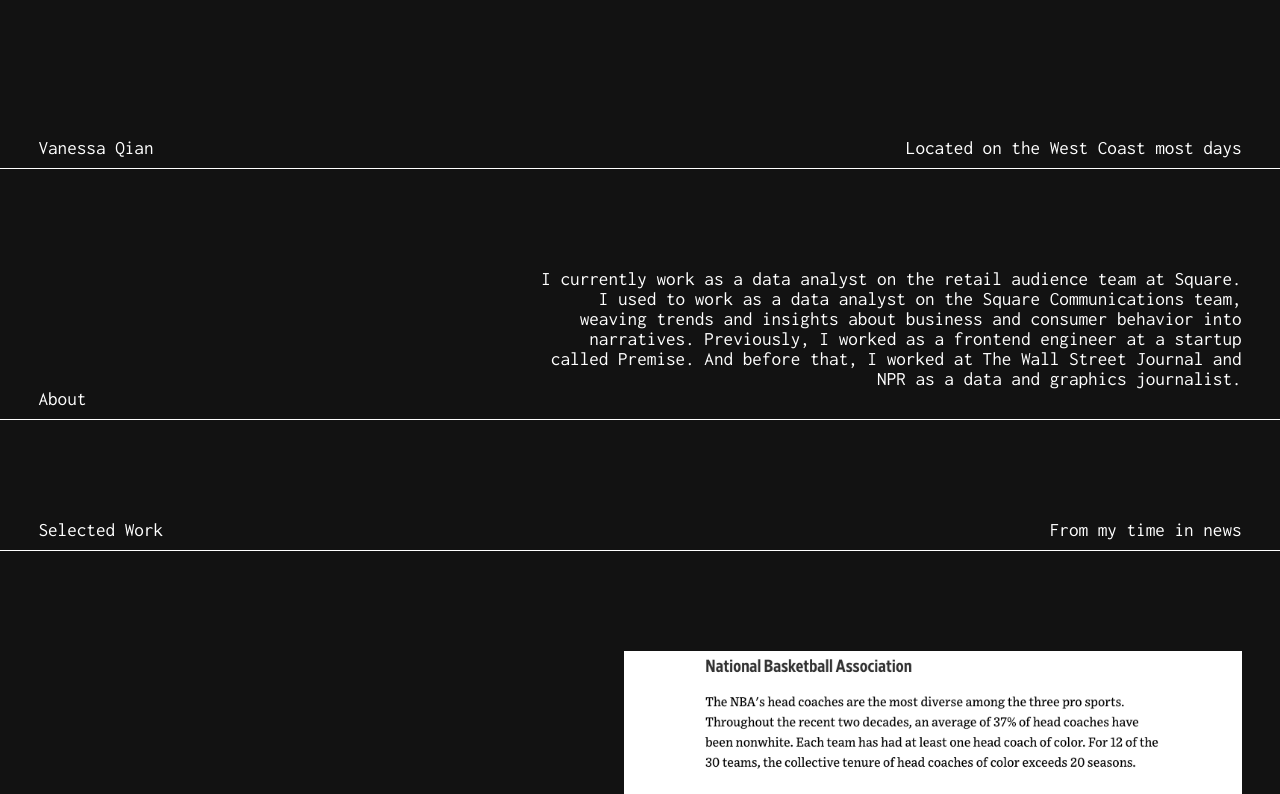
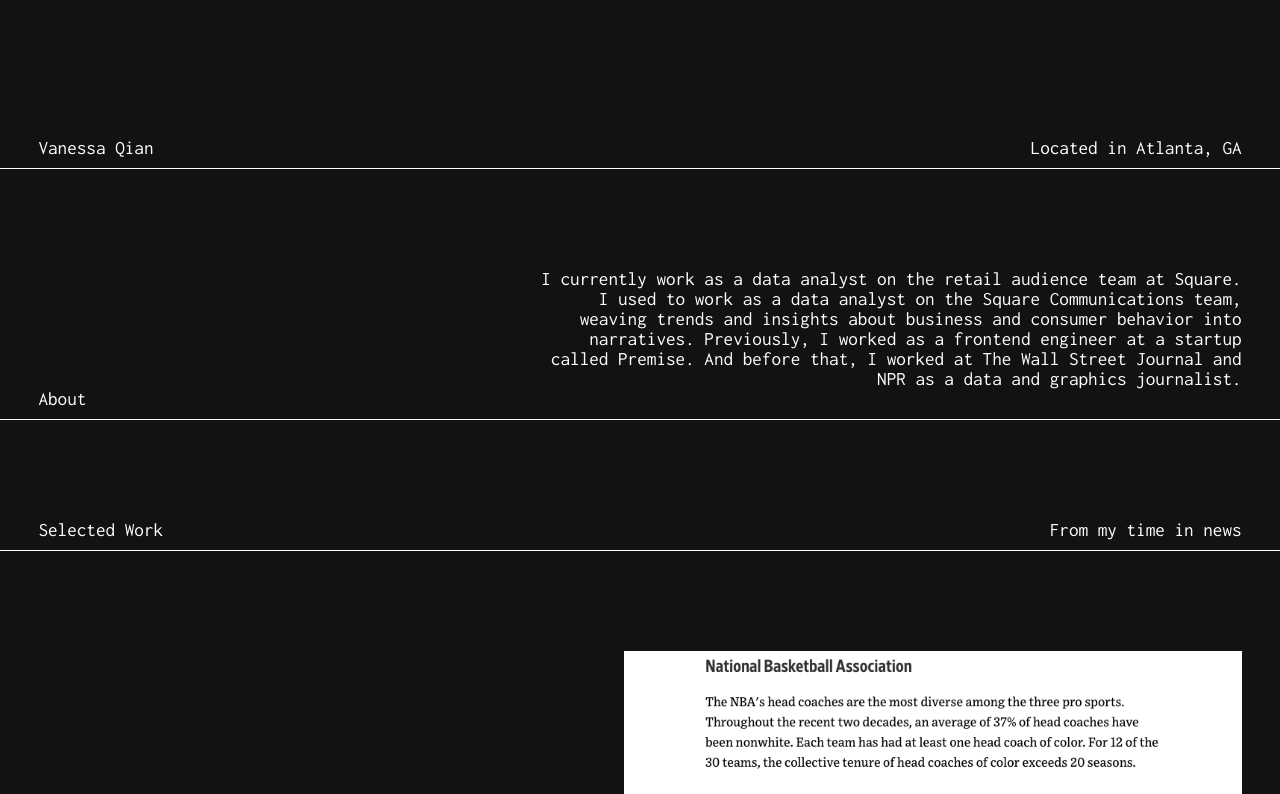
Before and after one commit to vv-qian/vv-qian.github.io, a React (Create React App) app: page / in a window 1280 px wide. Shown: the top 794 px of the page. Built offline with nearby package versions, Linux system fonts and the light colour scheme.

Commit message:
update location

```diff
--- a/src/App.js
+++ b/src/App.js
@@ -8,7 +8,7 @@ import ballotrisk from "./portfolio/list/BALLOTRISK.png";
 function App() {
   return (
     <div className="App">
-      <Row left="Vanessa Qian" right="Located on the West Coast most days" />
+      <Row left="Vanessa Qian" right="Located in Atlanta, GA" />
       <Row
         left="About"
         right={
```
